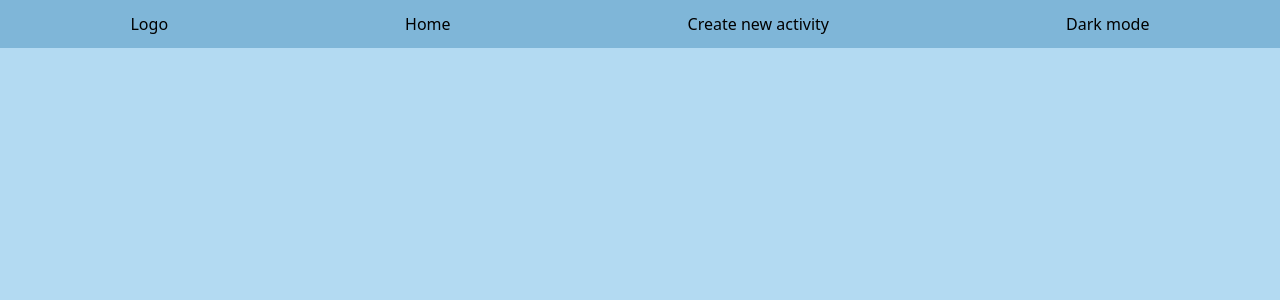
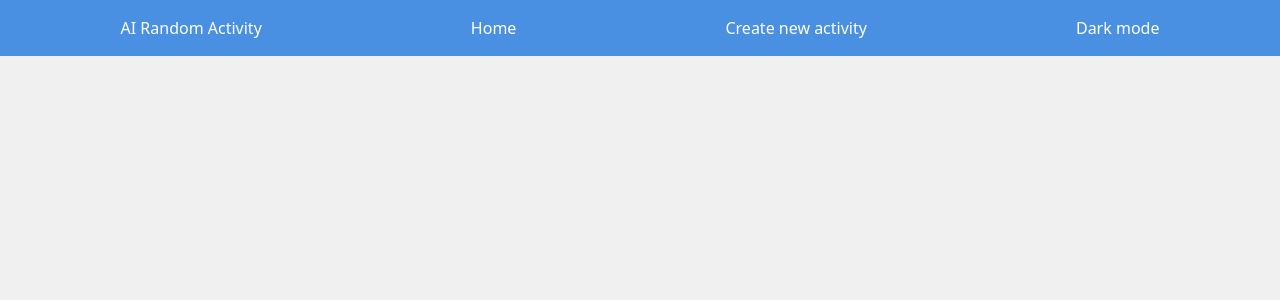
Before and after one commit to CrisCap26/ai-random-activity, a Next.js app: page / in a window 1280 px wide. Shown: the top 300 px of the page. Built offline with nearby package versions, Linux system fonts and the light colour scheme.

Commit message:
Se agrego una nueva paleta de colores para probar, se instalaron dos librerias para probar un navbar de tailwind

```diff
--- a/src/app/layout.tsx
+++ b/src/app/layout.tsx
@@ -16,7 +16,7 @@ export default function RootLayout({
 }>) {
   return (
     <html lang="en">
-      <body className="bg-[#B3DAF2]">{children}</body>
+      <body className="bg-[#F0F0F0] text-black">{children}</body>
     </html>
   );
 }
--- a/src/app/page.tsx
+++ b/src/app/page.tsx
@@ -1,18 +1,24 @@
 
 export default function Home() {
+//Posibles colores
+// Azul claro (#4A90E2): Transmite confianza y tranquilidad.
+// Amarillo brillante (#F5A623): Energía y optimismo.
+// Verde menta (#50E3C2): Frescura y creatividad.
+// Coral (#FF6F61): Calidez y diversión.
+// Gris suave (#F0F0F0): Para fondos y equilibrio visual.
   return (
-    <nav className="p-3 bg-pastel-blue text-black">
-      <div className="flex justify-around">
-        <div className="">
-          Logo
+    <nav className="p-4 bg-[#4A90E2] text-white">
+      <div className="flex justify-around font-medium">
+        <div className="hover:text-[#F0F0F0] cursor-pointer hover:border-b-2">
+          AI Random Activity
         </div>
-        <div className="">
+        <div className="hover:text-white cursor-pointer hover:border-b-2">
           Home
         </div>
-        <div className="">
+        <div className="hover:text-white cursor-pointer hover:border-b-2">
           Create new activity
         </div>
-        <div className="">
+        <div className="hover:text-white cursor-pointer hover:border-b-2">
           Dark mode
         </div>
       </div>
@@ -22,3 +28,128 @@ export default function Home() {
     // </main>
   );
 }
+
+
+// import { Disclosure, DisclosureButton, DisclosurePanel, Menu, MenuButton, MenuItem, MenuItems } from '@headlessui/react'
+// import { Bars3Icon, BellIcon, XMarkIcon } from '@heroicons/react/24/outline'
+
+// const navigation = [
+//   { name: 'Dashboard', href: '#', current: true },
+//   { name: 'Team', href: '#', current: false },
+//   { name: 'Projects', href: '#', current: false },
+//   { name: 'Calendar', href: '#', current: false },
+// ]
+
+// function classNames(...classes: any) {
+//   return classes.filter(Boolean).join(' ')
+// }
+
+// export default function Home() {
+//   return (
+//     <Disclosure as="nav" className="bg-gray-800">
+//       <div className="mx-auto max-w-7xl px-2 sm:px-6 lg:px-8">
+//         <div className="relative flex h-16 items-center justify-between">
+//           <div className="absolute inset-y-0 left-0 flex items-center sm:hidden">
+//             {/* Mobile menu button*/}
+//             <DisclosureButton className="group relative inline-flex items-center justify-center rounded-md p-2 text-gray-400 hover:bg-gray-700 hover:text-white focus:outline-none focus:ring-2 focus:ring-inset focus:ring-white">
+//               <span className="absolute -inset-0.5" />
+//               <span className="sr-only">Open main menu</span>
+//               <Bars3Icon aria-hidden="true" className="block h-6 w-6 group-data-[open]:hidden" />
+//               <XMarkIcon aria-hidden="true" className="hidden h-6 w-6 group-data-[open]:block" />
+//             </DisclosureButton>
+//           </div>
+//           <div className="flex flex-1 items-center justify-center sm:items-stretch sm:justify-start">
+//             <div className="flex flex-shrink-0 items-center">
+//               <img
+//                 alt="Your Company"
+//                 src="https://tailwindui.com/img/logos/mark.svg?color=indigo&shade=500"
+//                 className="h-8 w-auto"
+//               />
+//             </div>
+//             <div className="hidden sm:ml-6 sm:block">
+//               <div className="flex space-x-4">
+//                 {navigation.map((item) => (
+//                   <a
+//                     key={item.name}
+//                     href={item.href}
+//                     aria-current={item.current ? 'page' : undefined}
+//                     className={classNames(
+//                       item.current ? 'bg-gray-900 text-white' : 'text-gray-300 hover:bg-gray-700 hover:text-white',
+//                       'rounded-md px-3 py-2 text-sm font-medium',
+//                     )}
+//                   >
+//                     {item.name}
+//                   </a>
+//                 ))}
+//               </div>
+//             </div>
+//           </div>
+//           <div className="absolute inset-y-0 right-0 flex items-center pr-2 sm:static sm:inset-auto sm:ml-6 sm:pr-0">
+//             <button
+//               type="button"
+//               className="relative rounded-full bg-gray-800 p-1 text-gray-400 hover:text-white focus:outline-none focus:ring-2 focus:ring-white focus:ring-offset-2 focus:ring-offset-gray-800"
+//             >
+//               <span className="absolute -inset-1.5" />
+//               <span className="sr-only">View notifications</span>
+//               <BellIcon aria-hidden="true" className="h-6 w-6" />
+//             </button>
+
+//             {/* Profile dropdown */}
+//             <Menu as="div" className="relative ml-3">
+//               <div>
+//                 <MenuButton className="relative flex rounded-full bg-gray-800 text-sm focus:outline-none focus:ring-2 focus:ring-white focus:ring-offset-2 focus:ring-offset-gray-800">
+//                   <span className="absolute -inset-1.5" />
+//                   <span className="sr-only">Open user menu</span>
+//                   <img
+//                     alt=""
+//                     src="https://images.unsplash.com/photo-1472099645785-5658abf4ff4e?ixlib=rb-1.2.1&ixid=eyJhcHBfaWQiOjEyMDd9&auto=format&fit=facearea&facepad=2&w=256&h=256&q=80"
+//                     className="h-8 w-8 rounded-full"
+//                   />
+//                 </MenuButton>
+//               </div>
+//               <MenuItems
+//                 transition
+//                 className="absolute right-0 z-10 mt-2 w-48 origin-top-right rounded-md bg-white py-1 shadow-lg ring-1 ring-black ring-opacity-5 transition focus:outline-none data-[closed]:scale-95 data-[closed]:transform data-[closed]:opacity-0 data-[enter]:duration-100 data-[leave]:duration-75 data-[enter]:ease-out data-[leave]:ease-in"
+//               >
+//                 <MenuItem>
+//                   <a href="#" className="block px-4 py-2 text-sm text-gray-700 data-[focus]:bg-gray-100">
+//                     Your Profile
+//                   </a>
+//                 </MenuItem>
+//                 <MenuItem>
+//                   <a href="#" className="block px-4 py-2 text-sm text-gray-700 data-[focus]:bg-gray-100">
+//                     Settings
+//                   </a>
+//                 </MenuItem>
+//                 <MenuItem>
+//                   <a href="#" className="block px-4 py-2 text-sm text-gray-700 data-[focus]:bg-gray-100">
+//                     Sign out
+//                   </a>
+//                 </MenuItem>
+//               </MenuItems>
+//             </Menu>
+//           </div>
+//         </div>
+//       </div>
+
+//       <DisclosurePanel className="sm:hidden">
+//         <div className="space-y-1 px-2 pb-3 pt-2">
+//           {navigation.map((item) => (
+//             <DisclosureButton
+//               key={item.name}
+//               as="a"
+//               href={item.href}
+//               aria-current={item.current ? 'page' : undefined}
+//               className={classNames(
+//                 item.current ? 'bg-gray-900 text-white' : 'text-gray-300 hover:bg-gray-700 hover:text-white',
+//                 'block rounded-md px-3 py-2 text-base font-medium',
+//               )}
+//             >
+//               {item.name}
+//             </DisclosureButton>
+//           ))}
+//         </div>
+//       </DisclosurePanel>
+//     </Disclosure>
+//   )
+// }
```
Also changed, not shown: package.json (+7 -5 lines), 1 other file (tests, documents, lock files or other folders).
